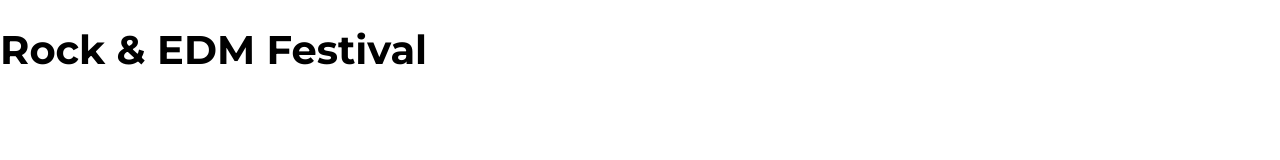
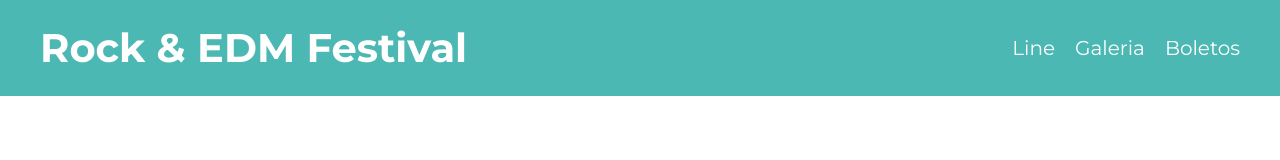
Before and after one commit to cdgutierrez456/FestivalMusica-SASS, a website: page index.html in a window 1280 px wide. Drawn offline with Linux system fonts and the light colour scheme.

Commit message:
Estilizacion basica del header

```diff
--- a/index.html
+++ b/index.html
@@ -8,6 +8,15 @@
     <link rel="stylesheet" href="./build/css/app.css">
 </head>
 <body>
-    <h1>Rock & EDM Festival</h1>
+    <header class="header">
+        <div class="contenedor contenido-header">
+            <h1>Rock & EDM Festival</h1>
+            <nav class='navegacion-principal'>
+                <a href="#">Line</a>
+                <a href="#">Galeria</a>
+                <a href="#">Boletos</a>
+            </nav>
+        </div>
+    </header>
 </body>
 </html>
--- a/src/scss/app.scss
+++ b/src/scss/app.scss
@@ -2,3 +2,4 @@
 @import url('https://fonts.googleapis.com/css2?family=Montserrat:wght@300;400;700;900&display=swap');
 @import './base/variables';
 @import './base/globales';
+@import './layout/header'
--- a/src/scss/base/_globales.scss
+++ b/src/scss/base/_globales.scss
@@ -27,6 +27,10 @@ a {
     text-decoration: none;
 }
 
+h1, h2, h3 {
+    margin: 0;
+}
+
 img {
     max-width: 100%;
 }
--- a/src/scss/base/_variables.scss
+++ b/src/scss/base/_variables.scss
@@ -17,3 +17,4 @@ $bold: 700;
 $black: 900;
 
 // Separaciones
+$separacion: 5rem;
--- /dev/null
+++ b/src/scss/layout/_header.scss
@@ -0,0 +1,28 @@
+.header {
+    background: $verde;
+
+    .contenido-header {
+        padding: $separacion / 2 0;
+        display: flex;
+        justify-content: space-between;
+        align-items: center;
+
+        h1 {
+            color: $blanco;
+        }
+    }
+}
+
+.navegacion-principal {
+    display: flex;
+    gap: 2rem;
+
+    a {
+        color: $blanco;
+        font-size: 2rem;
+
+        &:hover {
+            color: $amarillo;
+        }
+    }
+}
```
Also changed, not shown: build/css/app.css.
